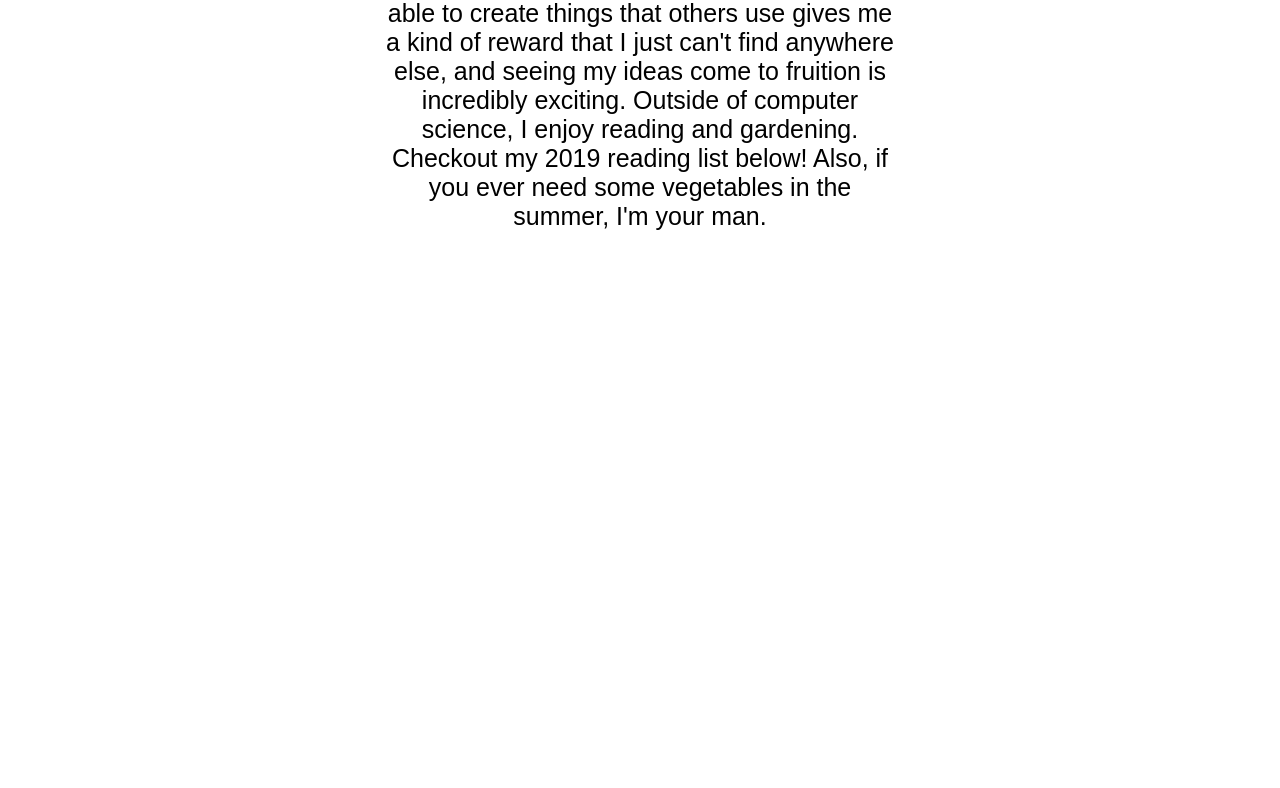
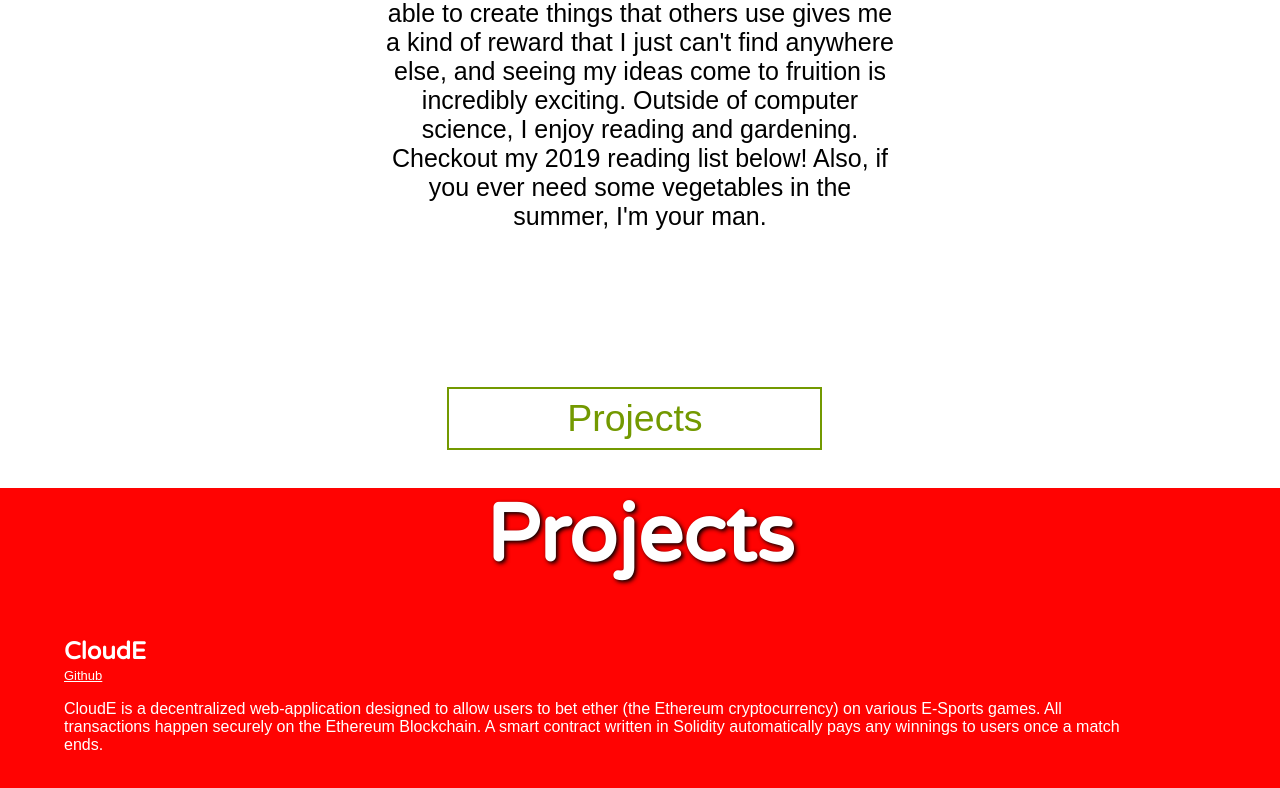
Before and after one commit to Manraj15/Manraj15.GITHUB.IO, a plain HTML site: page index.html in a window 1280 px wide. Shown: the part 1176-1964 px from the top of the page. Before the commit the page ends 1610 px from the top, so only its background shows below. Drawn offline with nearby package versions, Linux system fonts and the light colour scheme; a web font is replaced by a local one.

Commit message:
added projects section

```diff
--- a/index.html
+++ b/index.html
@@ -22,6 +22,18 @@
 			</div>
 			<div class = "par-wrapper">
 				<p>I'm currently a second year Computer Science student at the University of Toronto (looking for 2019 summmer internship). As you can probably guess, I like building software! Being able to create things that others use gives me a kind of reward that I just can't find anywhere else, and seeing my ideas come to fruition is incredibly exciting. Outside of computer science, I enjoy reading and gardening. Checkout my 2019 reading list below! Also, if you ever need some vegetables in the summer, I'm your man.</p>
+
+				<a href  = "#projects"><button class = "projects-button">Projects</button></a>
+			</div>
+		</div>
+
+		<div class = "projects-div" id = "projects">
+			<h1>Projects</h1>
+			<div class = "projects-desc-div">
+				<h2>CloudE</h2>
+				<a href = "https://github.com/Manraj15" class = "git-link">Github</a>
+				<p>CloudE is a decentralized web-application designed to allow users to bet ether (the Ethereum cryptocurrency) on various E-Sports games. All transactions happen securely on the Ethereum Blockchain. A smart contract written in Solidity automatically pays any winnings to users once a match ends.</p>
+				<h2></h2>
 			</div>
 		</div>
 
--- a/style.css
+++ b/style.css
@@ -1,5 +1,6 @@
 @import url("https://fonts.googleapis.com/css?family=Fjalla+One");
 @import url("https://fonts.googleapis.com/css?family=Thasadith");
+@import url("https://fonts.googleapis.com/css?family=Varela+Round");
 
 .bg{
 	background:linear-gradient( rgba(0, 0, 0, 0.4), rgba(0, 0, 0, 0.4) ),url(http://i.imgur.com/IrgAVF3.gif);
@@ -95,3 +96,58 @@ button:hover{
 img{
 	border-radius: 50%;
 }
+
+.projects-button{
+	margin-top: 3.5em;
+	font-size: 1.5em;
+	margin-left: 0%;
+	margin-right: 2%;
+	font-family: 'Thasadith', sans-serif;
+	background-color: white;
+	color: rgb(115, 153, 0);
+	border: 2px solid rgb(115, 153, 0);
+}
+
+.projects-button:hover{
+	background-color: rgb(115, 153, 0);
+	border: 2px solid transparent;
+	color: white;
+
+}
+
+.projects-div{
+	height: 100%;
+	background-color: rgb(255, 3, 2);
+}
+
+.projects-div h1{
+	color: white;
+	text-align: center;
+	font-family: 'Varela Round', sans-serif;
+	font-size: 5em;
+	text-shadow: 2px 2px 4px #000000;
+}
+
+.projects-desc-div{
+	padding-left: 5%;
+	padding-right: 10%;
+}
+
+.projects-desc-div h2{
+	color: white;
+	font-family: 'Varela Round', sans-serif;
+
+	margin: 0;
+}
+
+.projects-desc-div p{
+	color: white;
+	font-family: 'Thasadith', sans-serif;
+}
+
+.git-link{
+	font-size: 13px;
+	margin: 0;
+	color: white;
+	font-family: 'Thasadith', sans-serif;
+}
```
